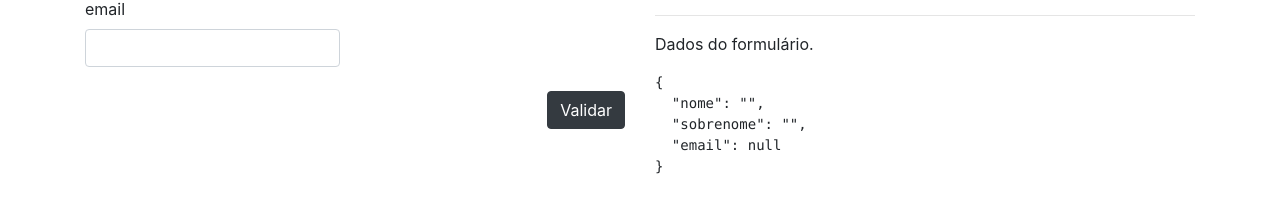
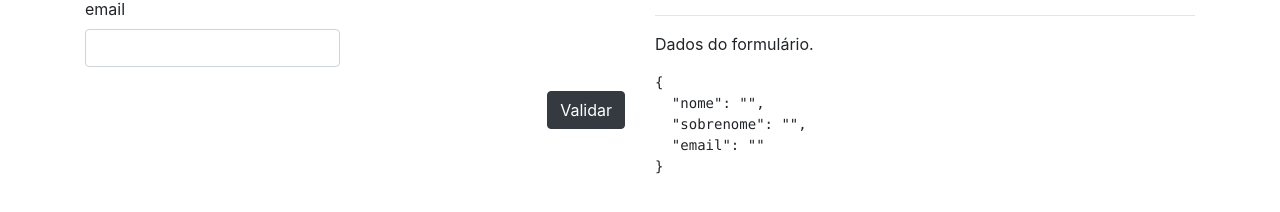
Before and after one commit to Caio002Barbosa/trabalhando-com-formulario, an Angular app: page /formulario4 in a window 1280 px wide. Shown: the part 178-390 px from the top of the page. Built offline with nearby package versions, Linux system fonts and the light colour scheme.

Commit message:
Exclusão de bibliotecas desnecessárias

```diff
--- a/src/app/pages/formulario4/formulario4.component.ts
+++ b/src/app/pages/formulario4/formulario4.component.ts
@@ -1,5 +1,5 @@
 import { Component, OnInit } from '@angular/core';
-import { FormGroup, FormControl, Validators, AbstractControl, ValidatorFn } from '@angular/forms';
+import { FormGroup, FormControl, Validators } from '@angular/forms';
 
 import { Alert } from '../../model/alert.model';
 import { validarEmail } from './validacaoCustomizada';
@@ -12,9 +12,9 @@ import { validarEmail } from './validacaoCustomizada';
 export class Formulario4Component implements OnInit {
 
   public formulario: FormGroup = new FormGroup({
-    nome:           new FormControl('', [Validators.required, Validators.minLength(3)]),
-    sobrenome:      new FormControl('', [Validators.required, Validators.minLength(3)]),
-    email:          new FormControl(null, [Validators.compose([Validators.email, validarEmail('gmail.com')])]),
+    nome:      new FormControl('', [Validators.required, Validators.minLength(3)]),
+    sobrenome: new FormControl('', [Validators.required, Validators.minLength(3)]),
+    email:     new FormControl('', [Validators.compose([Validators.email, validarEmail('gmail.com')])]),
   });
 
   alerts: Alert[] = [
```
